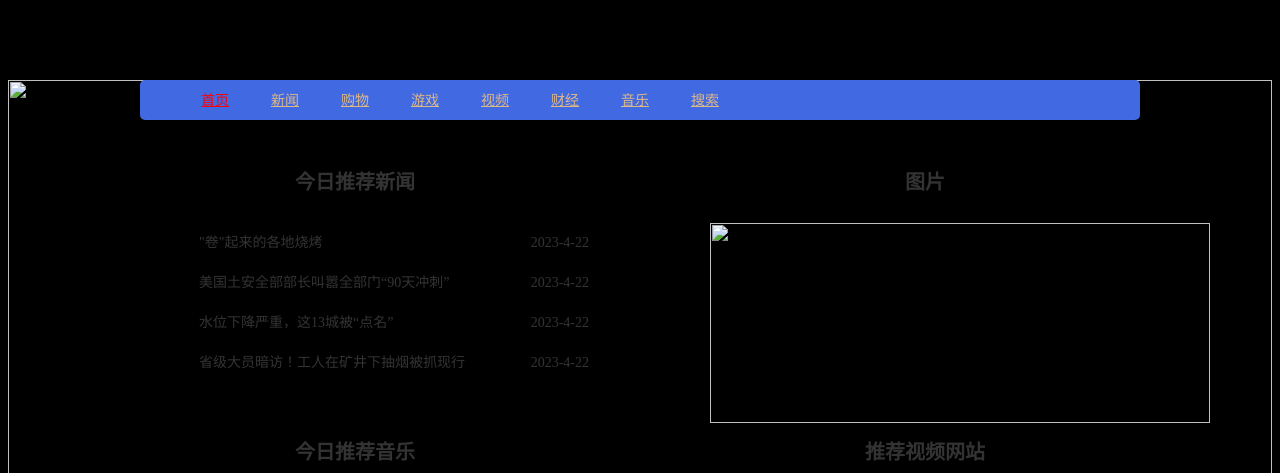
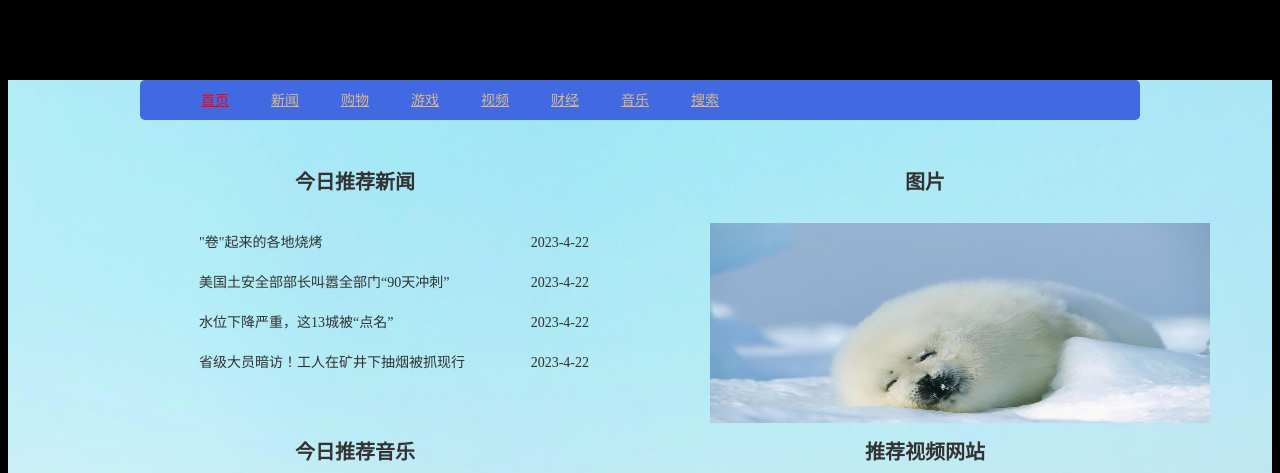
Before and after one commit to xxxnnnnnn/zzxxzz, a plain HTML site: page index.html in a window 1280 px wide. Shown: the top 473 px of the page. Drawn offline with Linux system fonts and the light colour scheme; the site is published under a folder, as on GitHub Pages, so addresses that start at the root find nothing.

Commit message:
Update index.html

```diff
--- a/index.html
+++ b/index.html
@@ -117,7 +117,7 @@
 
 	</style>
 	<body align = "center"style="background: black"topmargin="80px">
-  <div style="width: 100%; height: 1000px; position: absolute; z-index: -999;" class="background"><img style="width: 100%; height: 1000px;"" src="/img/4.jpg" alt=""></div>
+  <div style="width: 100%; height: 1000px; position: absolute; z-index: -999;" class="background"><img style="width: 100%; height: 1000px;"" src="./img/4.jpg" alt=""></div>
 		<div  class="main">
 			<p><a id="File Top"></a> </p>
 			<header>
@@ -157,7 +157,7 @@
 			<div class="block2">
 				<section>
 					<h1>图片</h1>
-					<img id = "pic" style="width: 500px;height: 200px;" src = "/img/1.jpg">
+					<img id = "pic" style="width: 500px;height: 200px;" src = "./img/1.jpg">
 					<ul>
 						<li>
 
```
